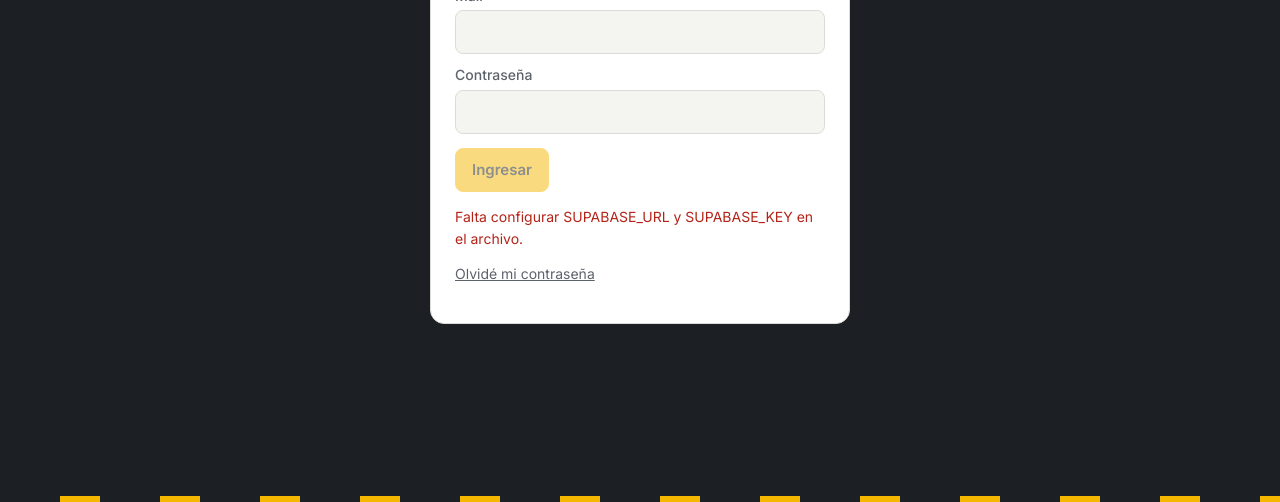
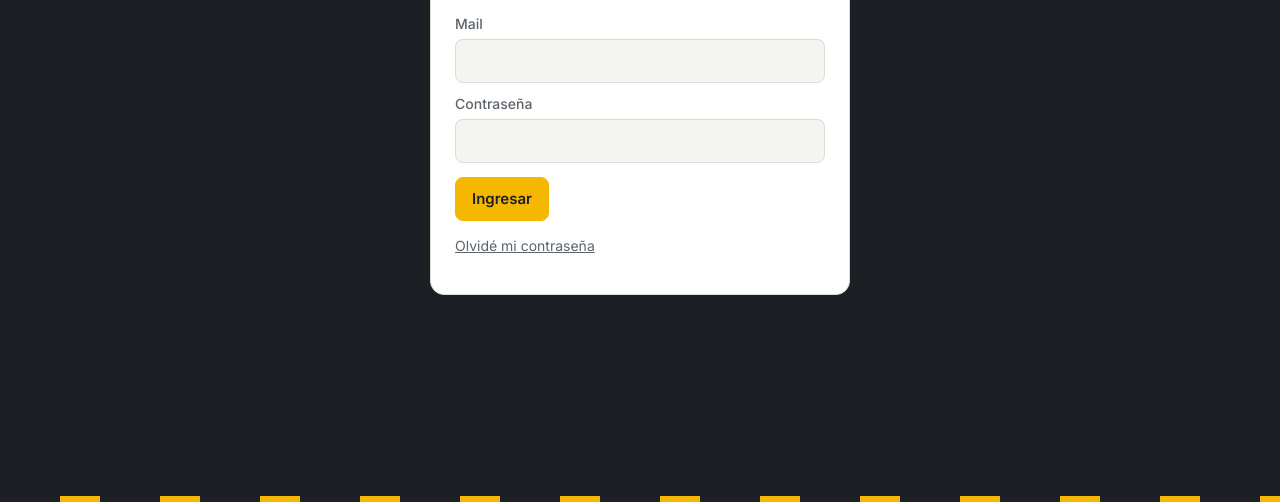
Before and after one commit to omarsalta/appscontrol, a plain HTML site: page index.html in a window 1280 px wide. Shown: the part 298-800 px from the top of the page. Drawn offline with nearby package versions, Linux system fonts and the light colour scheme.

Commit message:
Carga de Base

```diff
--- a/index.html
+++ b/index.html
@@ -243,8 +243,8 @@ a{color:inherit}
 <script>
 {
 /* ===== CONFIGURACIÓN: pegar acá los datos de tu proyecto Supabase (Project Settings → API) ===== */
-const SUPABASE_URL="PEGAR_PROJECT_URL";
-const SUPABASE_KEY="PEGAR_ANON_PUBLIC_KEY";
+const SUPABASE_URL="https://nrnnsyicznoygggtfyyr.supabase.co";
+const SUPABASE_KEY="sb_publishable_E9axKhZGBOodTewnHzvOtg_I9riSJcX";
 /* ============================================================================================== */
 const MOTIVO_V=["Posible afiliación","Seguimiento","Firma de documentación","Otro"];
 const RES=["Pendiente","Afiliación concretada","No concretada","Volver a visitar"];
```
